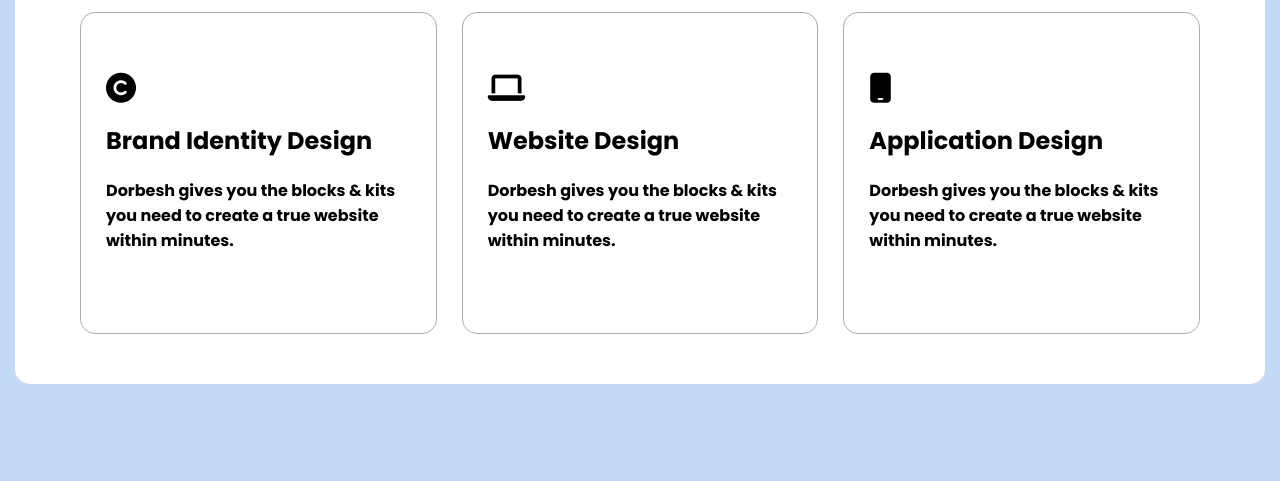
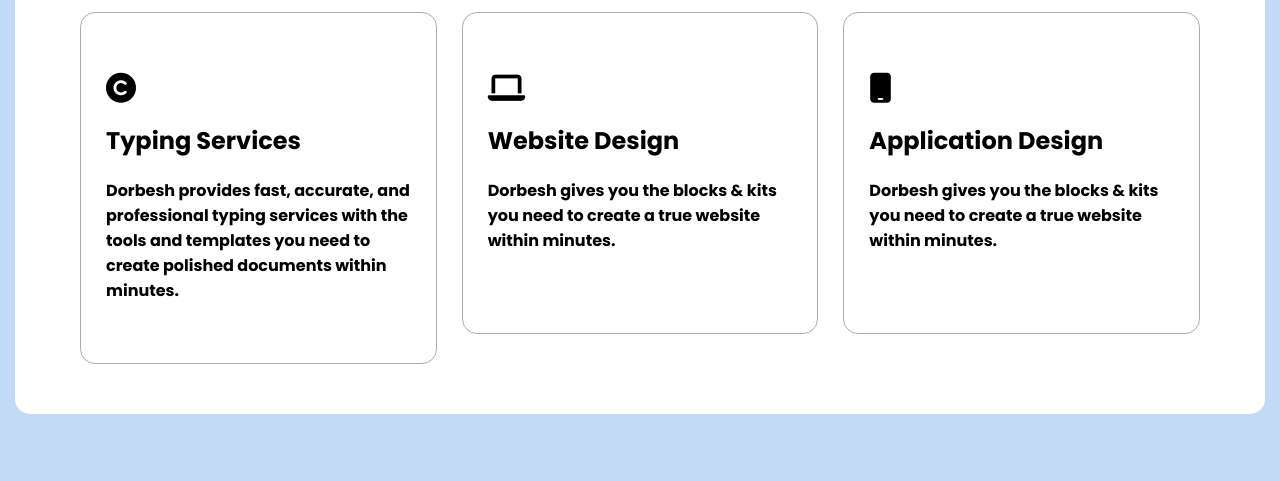
Before and after one commit to Chethanipabasara/mine-portfolio, a plain HTML site: page index.html in a window 1280 px wide. Shown: the part 1020-1501 px from the top of the page. Drawn offline with nearby package versions, Linux system fonts and the light colour scheme.

Commit message:
Update index.html

```diff
--- a/index.html
+++ b/index.html
@@ -102,9 +102,8 @@
           <div class="col">
             <div class="card">
               <i class="fa-solid fa-copyright"></i>
-              <h4>Brand Identity Design</h4>
-              <p>Dorbesh gives you the blocks & kits you need to create a true website within minutes.</p>
-            </div>
+              <h4>Typing Services</h4>
+              <p>Dorbesh provides fast, accurate, and professional typing services with the tools and templates you need to create polished documents within minutes.</p></div>
           </div>
           <div class="col">
             <div class="card">
```
